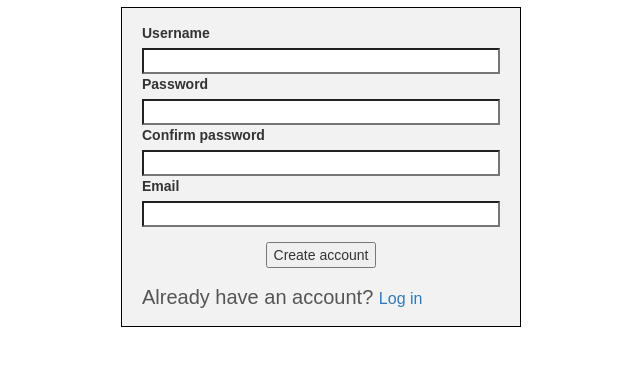
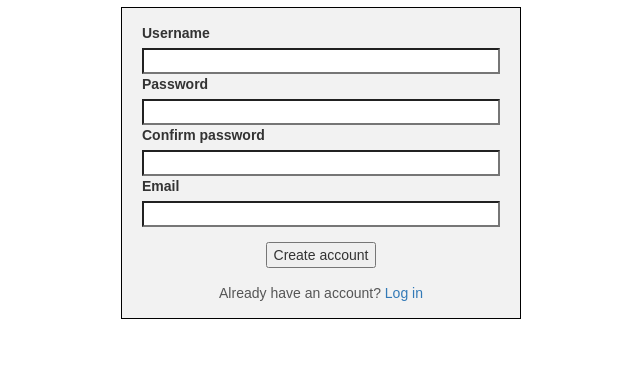
Before and after one commit to AGontcharov/Rivals.GG, a website: page app/index.html in a window 1280 px wide. Shown: the part 63-428 px from the top of the page, without its empty margins (319-959 px from the left). Drawn offline with nearby package versions, Linux system fonts and the light colour scheme; some packages are replaced by stand-ins of ours.

Commit message:
Fixed up style on form

```diff
--- a/app/assets/index.css
+++ b/app/assets/index.css
@@ -28,15 +28,23 @@ div.form {
 
 	display: block;
 	margin: 0 auto;
+
+	text-align: center;
 }
 
 div.form input, div.form label {
 	display: block;
+	text-align: left;
 }
 
 div.form input[type=text], div.form input[type=password] {
 	background: white;
 	/*border: solid orange 1px;*/
+}
+
+div.form p, div.form a {
+	font-family: inherit;
+	font-size: inherit;
 }
 
 input[type=text], input[type=password] {
```
Also changed, not shown: 1 other file.
